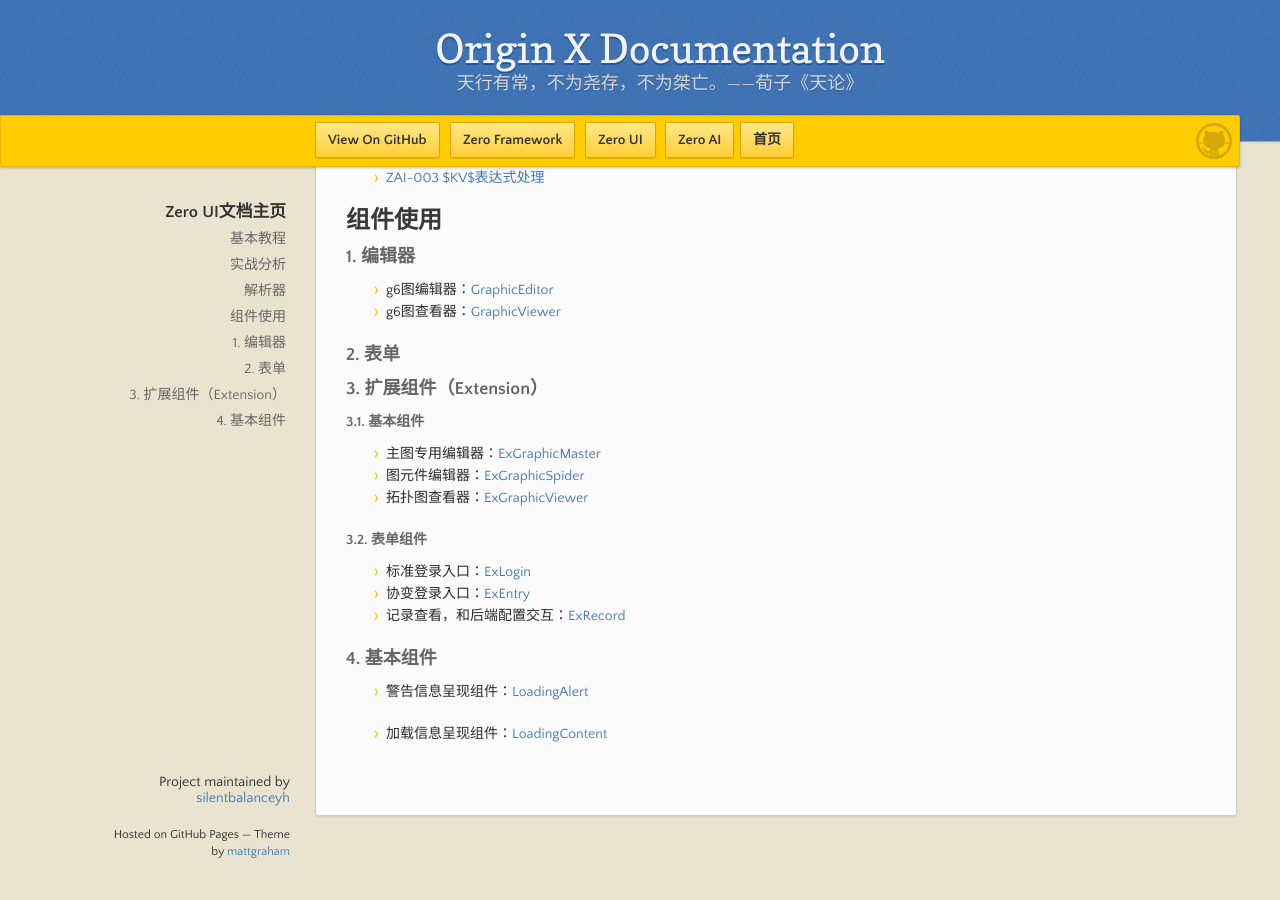
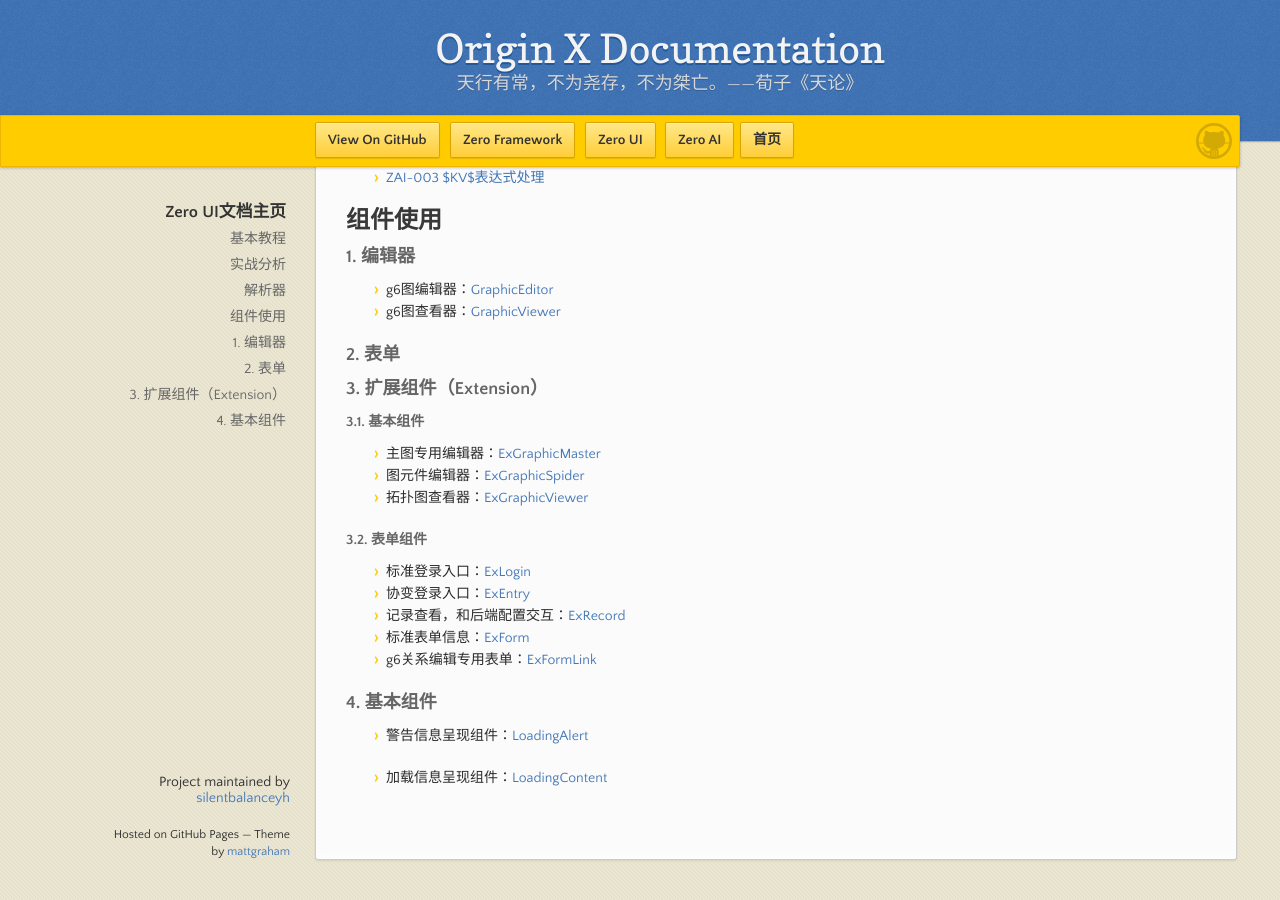
Before and after one commit to silentbalanceyh/mi-kb, a Jekyll site: the page built from zero-ui/main.md, in a window 1280 px wide and 900 px high, scrolled down 757 px. Built offline with Jekyll 4.4.1, drawn with Linux system fonts in a browser that asks for light colours; our own code applies the rules of GitHub Pages for plain Markdown files; before the commit the page ends 1613 px from its top, so only the background shows below that.

Commit message:
Updates zero-ui/main.md
Auto commit by GitBook Editor

```diff
--- a/zero-ui/main.md
+++ b/zero-ui/main.md
@@ -54,6 +54,8 @@ Zero UI文档用来讲解Zero UI框架的基本用法（[http://www.vertxui.cn](
 * 标准登录入口：[ExLogin](/zero-ui/6-zero-uizu-jian-shuo-ming/kuo-zhan-zu-jian/exlogin.md)
 * 协变登录入口：[ExEntry](/zero-ui/6-zero-uizu-jian-shuo-ming/kuo-zhan-zu-jian/exentry.md)
 * 记录查看，和后端配置交互：[ExRecord](/zero-ui/6-zero-uizu-jian-shuo-ming/kuo-zhan-zu-jian/exrecord.md)
+* 标准表单信息：[ExForm](/zero-ui/6-zero-uizu-jian-shuo-ming/kuo-zhan-zu-jian/exform.md)
+* g6关系编辑专用表单：[ExFormLink](/zero-ui/6-zero-uizu-jian-shuo-ming/kuo-zhan-zu-jian/exformlink.md)
 
 ### 4. 基本组件
 
```
